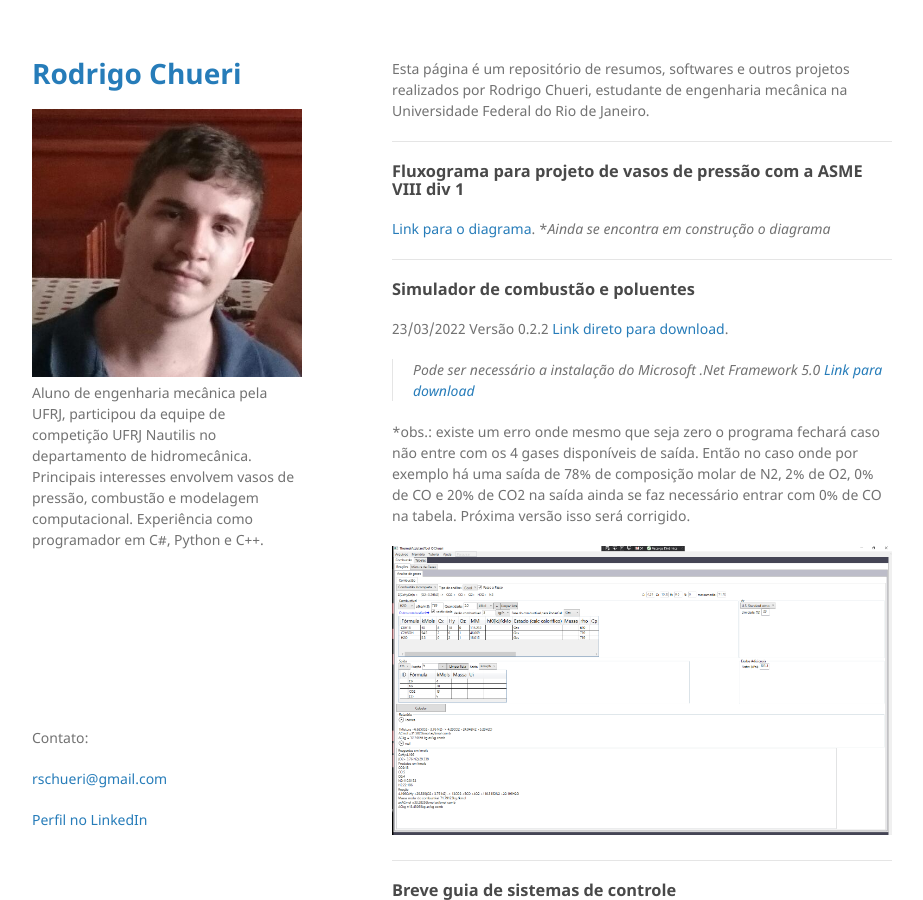
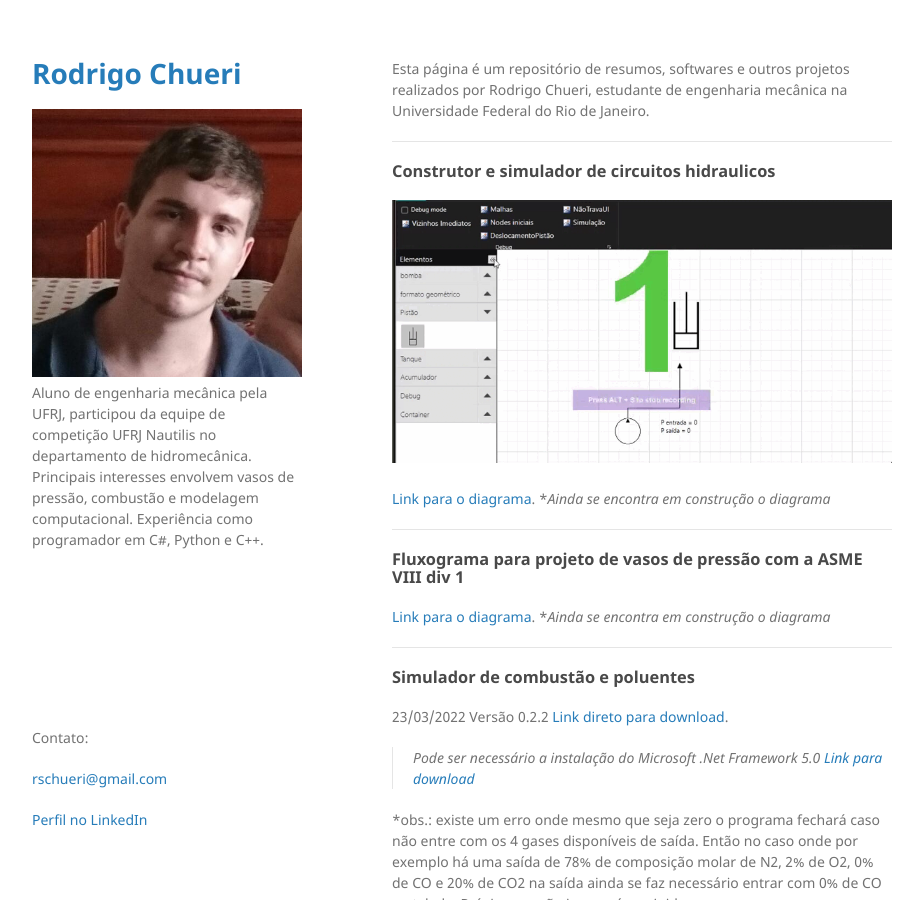
Before and after one commit to RodrigoChueri/ASMEVIIIdiv1, a Jekyll site: the page built from index.md, in a window 1280 px wide and 900 px high. Shown: the whole window, without its empty margins (178-1101 px from the left). Built offline with Jekyll 4.4.1, drawn with Linux system fonts in a browser that asks for light colours.

Commit message:
Atualização com simulador hidraulico

```diff
--- a/index.md
+++ b/index.md
@@ -5,6 +5,16 @@ layout: default
 
 
 Esta página é um repositório de resumos, softwares e outros projetos realizados por Rodrigo Chueri, estudante de engenharia mecânica na Universidade Federal do Rio de Janeiro.
+
+* * *
+
+### Construtor e simulador de circuitos hidraulicos
+
+
+[![](./imagens/simulação_hidro.gif)](./imagens/simulação_hidro.gif)
+
+
+[Link para o diagrama](./asme/diagrama.html). *_Ainda se encontra em construção o diagrama_
 
 * * *
 
```
Also changed, not shown: imagens/simulação_hidro.gif (added).
